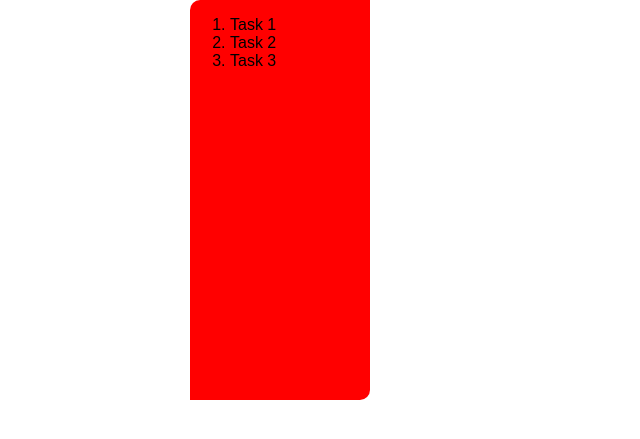
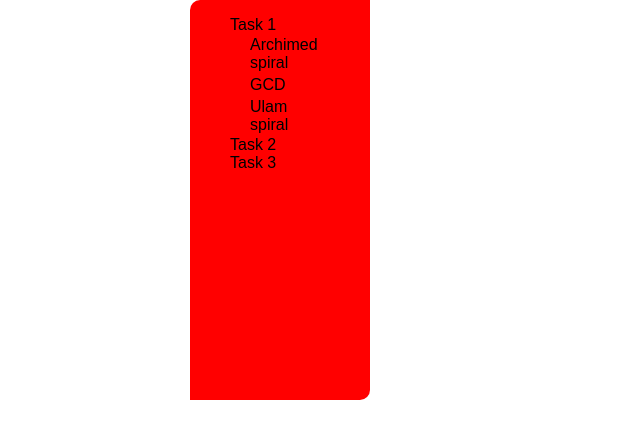
Before and after one commit to JendaPlhak/math_in_python, a Flask app: page /plhak/ in a window 1280 px wide. Shown: the part 65-504 px from the top of the page, without its empty margins (0-640 px from the left). Run offline with Flask 2, Linux system fonts and the light colour scheme.

Commit message:
jendas png a odkazy

```diff
--- a/webserver/layout2/routes.py
+++ b/webserver/layout2/routes.py
@@ -13,8 +13,9 @@
 
 
 @app.route('/')
-def home():
-    return render_template('home.html')
+@app.route('/<name>')
+def home(name=''):
+    return render_template('home.html', name=name)
 
 
 @app.route('/plhak/')
--- a/webserver/layout2/templates/kvapil.html
+++ b/webserver/layout2/templates/kvapil.html
@@ -3,6 +3,7 @@
 
 	{% if task  == '1' %}
 		<img src="../static/img/KvagrsWork/1_week/collatzo.png" alt="Collatzo steps for 8000 natural numbers" width="500">
+		<p>Click <a href="https://github.com/JendaPlhak/math_in_python/blob/master/KvagrsWork/1_week/collatzo.py">here</a> to see the code.</p>
 	{% endif %}
 {% endblock %}
 {% block side_container %}
--- a/webserver/layout2/templates/plhak.html
+++ b/webserver/layout2/templates/plhak.html
@@ -1,11 +1,29 @@
 {% extends "template.html" %}
 {% block content %}
+	{% if task == 'archimed_spiral' %}
+		<img src="../static/img/JendasWork/1_task/Archimed_spiral.png" width="600" alt="archimed_spiral.png">
+		<p>Click <a href="https://github.com/JendaPlhak/math_in_python/blob/master/JendasWork/1_task/spirals.py">here</a> to see the code.</p>
+	{% elif task == 'gcd' %}
+		<img src="../static/img/JendasWork/1_task/gcd_modulo_steps.png" width="500" alt="gcd_modulo_steps.png">
+		<img src="../static/img/JendasWork/1_task/gcd_recursive.png" width="500" alt="gcd_recursive.png">
+		<img src="../static/img/JendasWork/1_task/gcd_subtraction_steps.png" width="500" alt="gcd_subtraction_steps.png">
+
+		<p>Click <a href="https://github.com/JendaPlhak/math_in_python/blob/master/JendasWork/1_task/euclidean_algorithm.py">here</a> to see the code.</p>
+	{% elif task == 'ulam_spiral'%}
+		<img src="../static/img/JendasWork/1_task/Ulam_spiral.png" width="600" alt="archimed_spiral.png">
+		<p>Click <a href="https://github.com/JendaPlhak/math_in_python/blob/master/JendasWork/1_task/spirals.py">here</a> to see the code.</p>
+	{% endif %}
 {% endblock %}
-
 {% block side_container %}
 
-<ol>
-	<li>Task 1</li>
+<ol id="side_menu">
+	<li>Task 1
+		<ul class="side_menu">
+			<li><a href="/plhak/archimed_spiral">Archimed spiral</a></li>
+			<li><a href="/plhak/gcd">GCD</a></li>
+			<li><a href="/plhak/ulam_spiral">Ulam spiral</a></li>
+		</ul>
+	</li>
 	<li>Task 2</li>
 	<li>Task 3</li>
 </ol>
```
Also changed, not shown: webserver/layout2/templates/home.html (+6 -3 lines).
